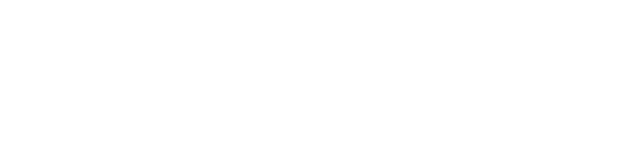
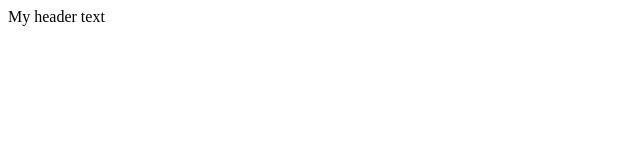
Before and after one commit to kostya1711/my.site, a plain HTML site: page index.html in a window 1280 px wide. Shown: the whole page, without its empty margins (0-640 px from the left). Drawn offline with Linux system fonts and the light colour scheme.

Commit message:
Changed header text

```diff
--- a/index.html
+++ b/index.html
@@ -7,6 +7,6 @@
   <title>Document</title>
 </head>
 <body>
-    <header></header>
+    <header>My header text</header>
 </body>
 </html>
```
